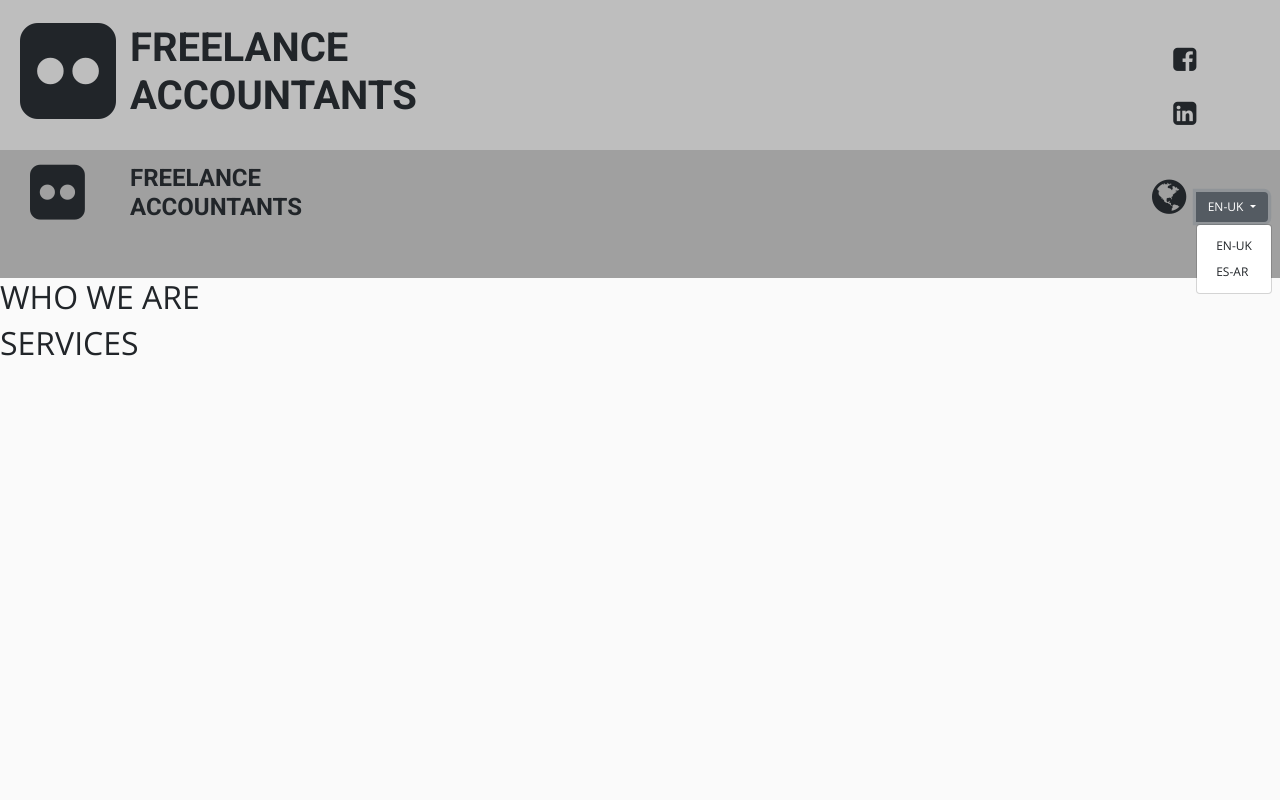
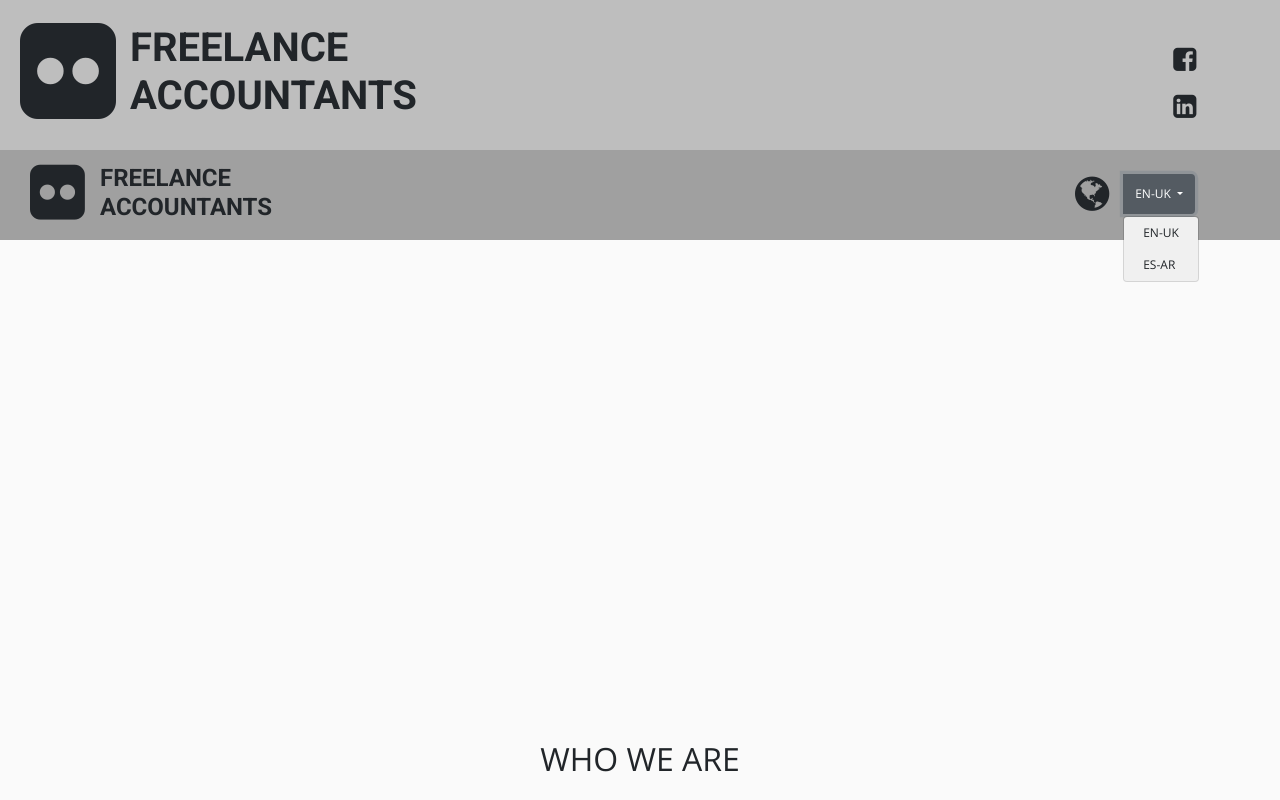
Before and after one commit to nsedan/First-Milestone-Project, a plain HTML site: page index.html in a window 1280 px wide. Both pictures are taken after a click on the button "EN-UK". Shown: the top 800 px of the page. Drawn offline with nearby package versions, Linux system fonts and the light colour scheme.

Commit message:
Style finish language selector

```diff
--- a/assets/css/style.css
+++ b/assets/css/style.css
@@ -7,6 +7,7 @@ body {
     background-color: #fafafa;
     padding: 0;
     margin: 0;
+    line-height: 0;
 }
 
 .container-fluid{
@@ -59,7 +60,7 @@ body {
 }
 
 .container-fluid-navbar, .bg-navbar-color{
-    height: 10vw;
+    height: 90px;
 }
 
 .col-2 .navbar{
@@ -78,15 +79,17 @@ body {
     padding: 0;
     text-transform: uppercase;
     font-family: "Roboto",sans-serif;
+    left: 100px;
 }
 
 
 /******************************LANGUANGE CHANGE***********************************/
 
 .btn-group{
-   display: inline-block;
    position: absolute;
+   margin-top: 8px;
    margin-left: 90vw;
+   right: 85px;
 }
 
 .btn{
@@ -101,11 +104,14 @@ body {
 
 .dropdown-menu{
     min-width: 0;
+    padding: 0;
+    background-color: rgb(240, 240, 240);
 }
 
 .dropdown-item{
     font-size: 12px;
-    padding: .25rem 1.2rem;
+    padding: 1rem 1.2rem;
+    height: 25px;
 }
 
 .dropdown-item:hover{
@@ -115,13 +121,12 @@ body {
 
 #fa-globe{
     font-size: 40px;
-    text-align: right;
-    display: inline;
+    margin-right: 15px;
 }
 
 
 
-/******************************MEDIA QUERIES***********************************/
+/******************************MEDIA QUERIES******************************
 
 @media screen and (max-width: 720px) {
     .container-fluid, .desktop-container {
@@ -152,7 +157,10 @@ body {
 
 
 
-/***********temporal
+*****/
+
+
+
 
 section{
     height: 500px;
```
